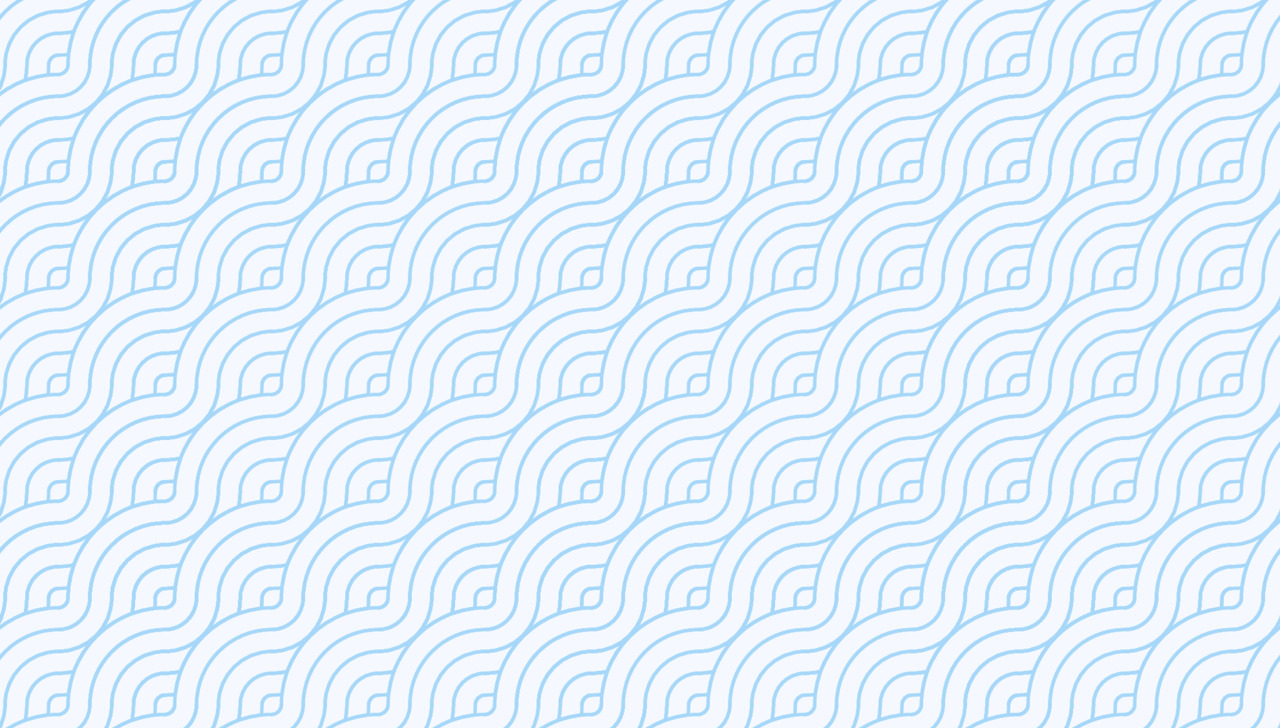
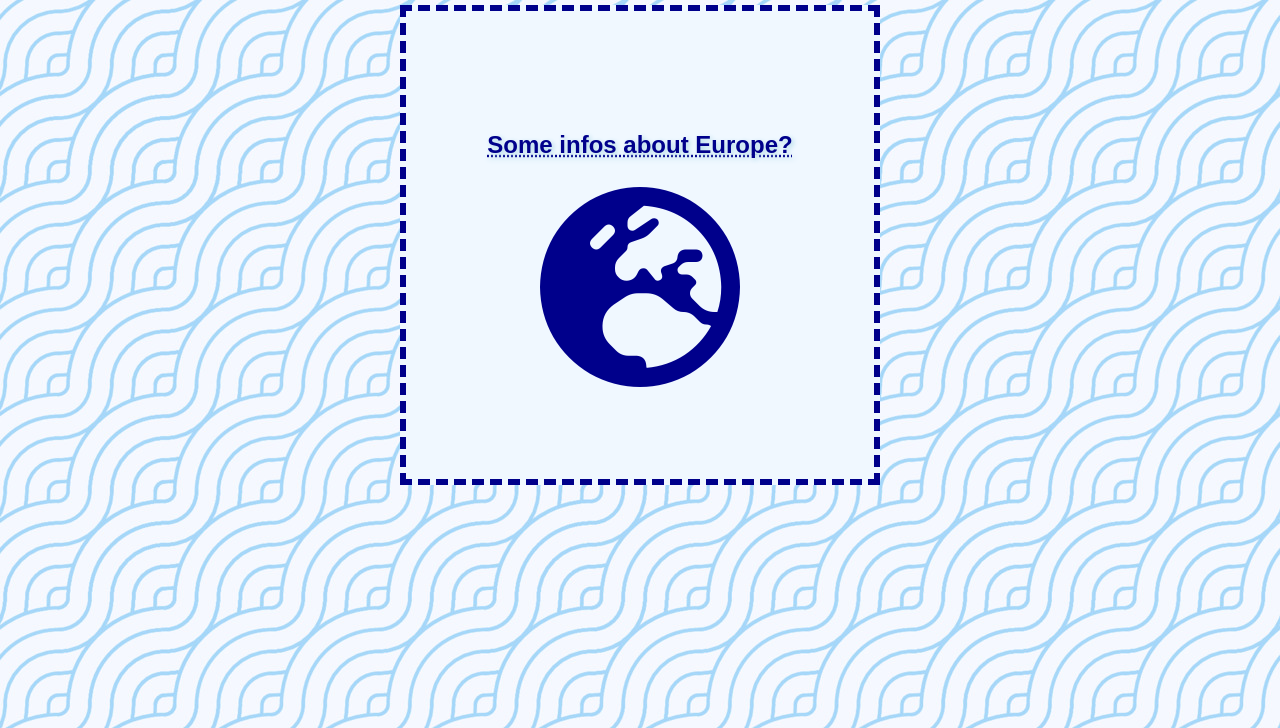
Before and after one commit to LenaSemenova/myTestProject, a plain HTML site: page index.html in a window 1280 px wide. Shown: the part 72-800 px from the top of the page. Drawn offline with Linux system fonts and the light colour scheme; a web font is replaced by a local one.

Commit message:
Changed a lot. There is no need to describe everything!

```diff
--- a/index.html
+++ b/index.html
@@ -10,5 +10,13 @@
 <body>
 
 <h1>Europe</h1>
+<div class="big-container">
+    <div class="inner-container">
+        <a href="https://en.wikipedia.org/wiki/Europe" target="_blank"><h2>Some infos about Europe?</h2></a>
+        <i class="fa-solid fa-earth-europe"></i>
+    </div>
+
+</div>
+<script src="https://kit.fontawesome.com/e12ffe9655.js" crossorigin="anonymous"></script>
 </body>
 </html>
--- a/style.css
+++ b/style.css
@@ -3,8 +3,13 @@
 }
 body {
     background-image: url("./vecteezy_diagonal-japanese-geometric-wave-style-abstract-overlapping_7169676.jpg");
+    display: flex;
+    justify-content: center;
+    align-items: center;
+    flex-wrap: wrap;
     }
 h1 {
+    width: 90%;
     font-family: "Poetsen One", sans-serif;
     font-weight: 400;
     font-style: normal;
@@ -13,3 +18,46 @@ h1 {
     padding: 10px;
     margin: 10px;
 }
+.big-container {
+    width: 480px;
+    height: 480px;
+    border: 6px dashed darkblue;
+    box-sizing: border-box;
+    background-color: aliceblue;
+    display: flex;
+    justify-content: center;
+    align-items: center;
+    flex-wrap: wrap;
+}
+.inner-container {
+    display: flex;
+    justify-content: center;
+    align-items: center;
+    flex-wrap: wrap;
+}
+a {
+    width: 80%;
+    text-align: center;
+    margin: 28px;
+    font-family: "Poetsen One", sans-serif;
+    text-decoration-style: dotted;
+    color: darkblue;
+}
+a:link {
+    text-shadow: 2px 2px 5px lightblue;
+}
+a:visited {
+    text-shadow: 2px 2px 5px violet;
+}
+a:hover {
+    text-shadow: 2px 2px 5px lightgoldenrodyellow;
+    cursor: help;
+}
+a:active {
+    color: darkorange;
+}
+
+i {
+    font-size: 200px;
+    color: darkblue;
+}
```
